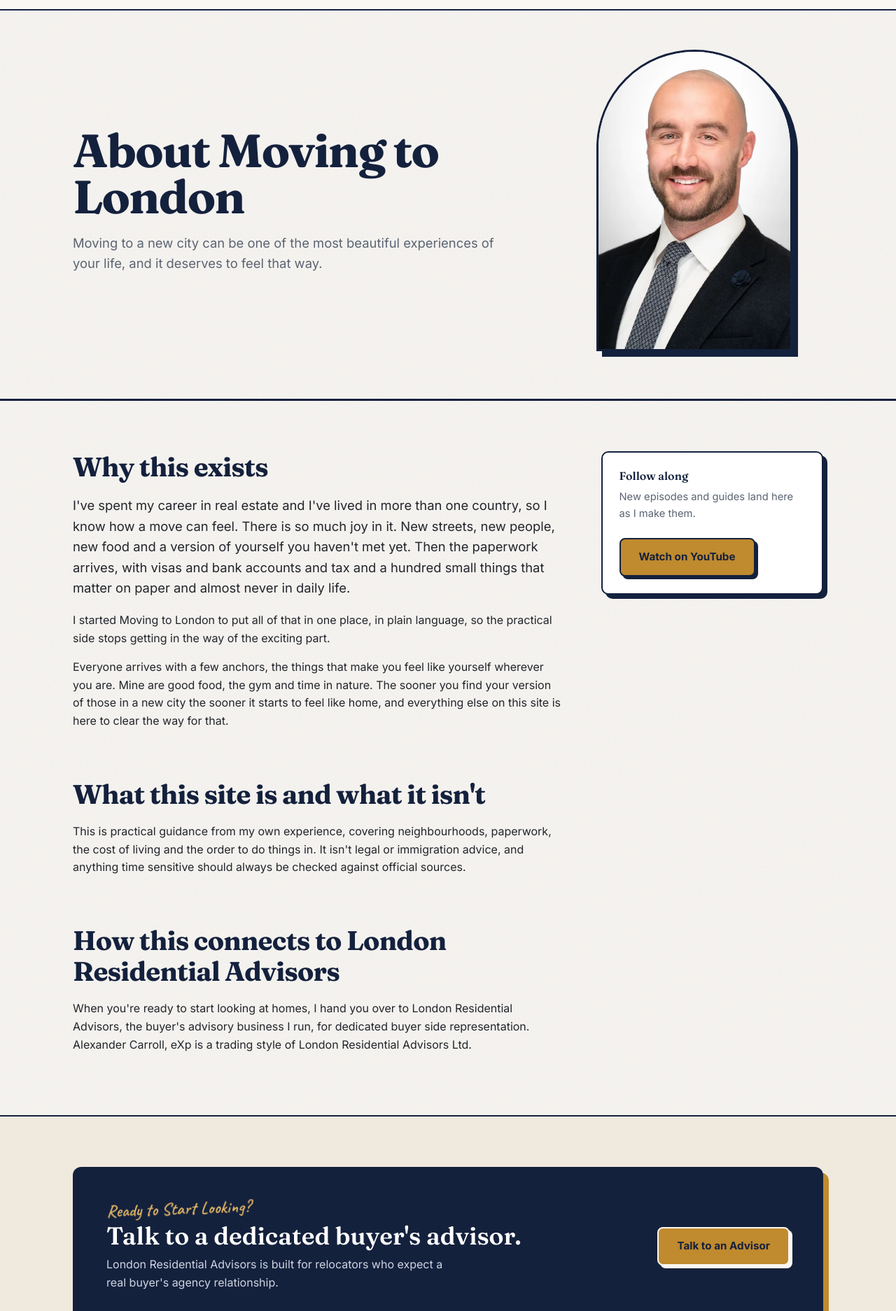
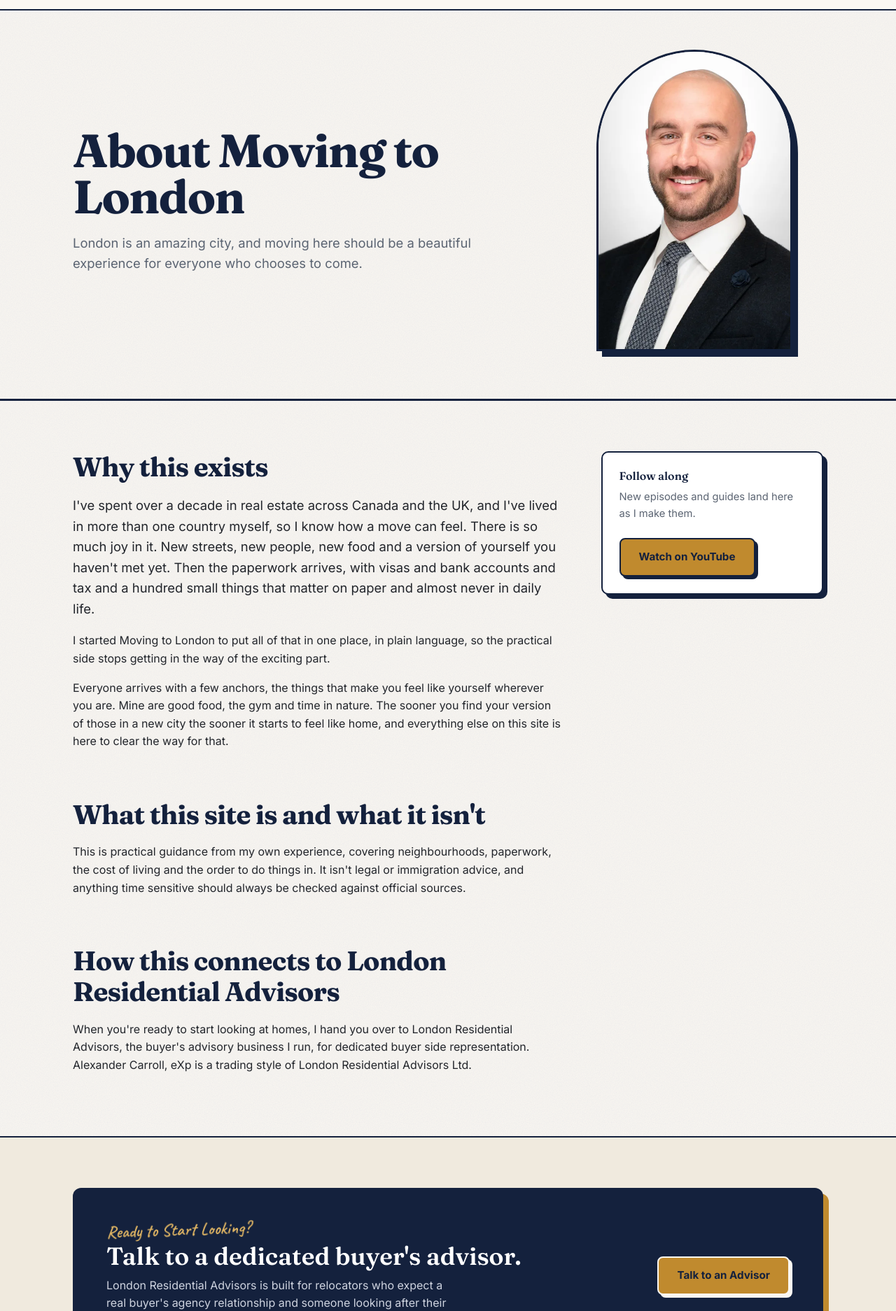
Before and after one commit to AceBoogie28/MovingtoLondonUK, a plain HTML site: page about.html in a window 1280 px wide. Shown: the part 52-1926 px from the top of the page at 70% size. Drawn offline with Linux system fonts and the light colour scheme.

Commit message:
Copy feedback: restore home headline and band title, About lead and bio, LRA call to action wording
Co-Authored-By: Claude Sonnet 5.5 <noreply@anthropic.com>

```diff
--- a/about.html
+++ b/about.html
@@ -48,7 +48,7 @@
   <div class="container">
     <div class="page-hero-copy">
     <h1>About Moving to London</h1>
-    <p>Moving to a new city can be one of the most beautiful experiences of your life, and it deserves to feel that way.</p>
+    <p>London is an amazing city, and moving here should be a beautiful experience for everyone who chooses to come.</p>
     </div>
     <div class="page-hero-art"><div class="arch arch--sm arch--photo"><img class="arch-photo" src="images/alex/alex-headshot.webp" alt="Alex Carroll" width="640" height="800"></div></div>
   </div>
@@ -58,7 +58,7 @@
   <div class="container two-col">
     <div class="prose">
       <h2>Why this exists</h2>
-      <p>I've spent my career in real estate and I've lived in more than one country, so I know how a move can feel. There is so much joy in it. New streets, new people, new food and a version of yourself you haven't met yet. Then the paperwork arrives, with visas and bank accounts and tax and a hundred small things that matter on paper and almost never in daily life.</p>
+      <p>I've spent over a decade in real estate across Canada and the UK, and I've lived in more than one country myself, so I know how a move can feel. There is so much joy in it. New streets, new people, new food and a version of yourself you haven't met yet. Then the paperwork arrives, with visas and bank accounts and tax and a hundred small things that matter on paper and almost never in daily life.</p>
       <p>I started Moving to London to put all of that in one place, in plain language, so the practical side stops getting in the way of the exciting part.</p>
       <p>Everyone arrives with a few anchors, the things that make you feel like yourself wherever you are. Mine are good food, the gym and time in nature. The sooner you find your version of those in a new city the sooner it starts to feel like home, and everything else on this site is here to clear the way for that.</p>
 
@@ -83,7 +83,7 @@
       <div>
         <span class="eyebrow" style="color:var(--gold-light)">Ready to Start Looking?</span>
         <h2>Talk to a dedicated buyer's advisor.</h2>
-        <p>London Residential Advisors is built for relocators who expect a real buyer's agency relationship.</p>
+        <p>London Residential Advisors is built for relocators who expect a real buyer's agency relationship and someone looking after their best interests.</p>
       </div>
       <a href="https://londonresidentialadvisors.com" class="btn btn-primary btn-bridge">Talk to an Advisor</a>
     </div>
```
Also changed, not shown: index.html (+2 -2 lines).
